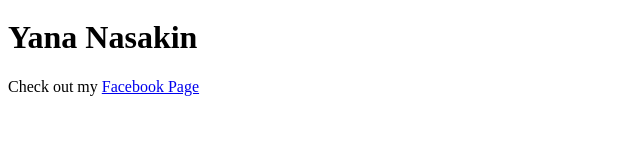
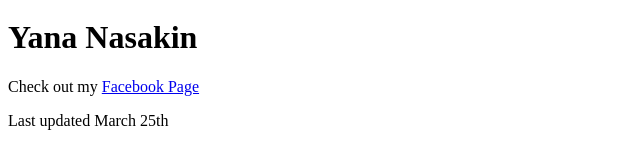
Before and after one commit to yananasakin/YanaCode, a plain HTML site: page index.html in a window 1280 px wide. Shown: the part 310-478 px from the top of the page, without its empty margins (0-640 px from the left). Drawn offline with Linux system fonts and the light colour scheme.

Commit message:
Added Date Tag

```diff
--- a/index.html
+++ b/index.html
@@ -8,3 +8,6 @@
     target="_blank">
     Facebook Page</a>
     </p>
+
+  <p>  Last updated March 25th
+  </p>
```
Also changed, not shown: 1 other file.
